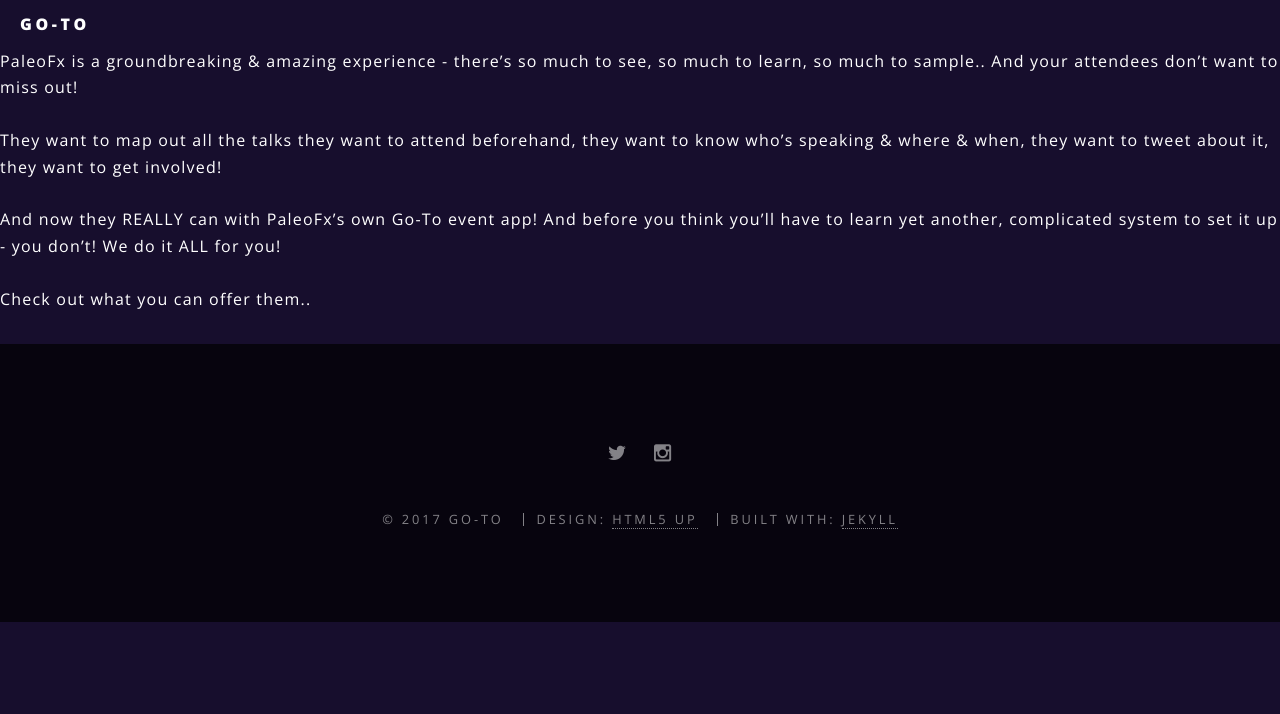
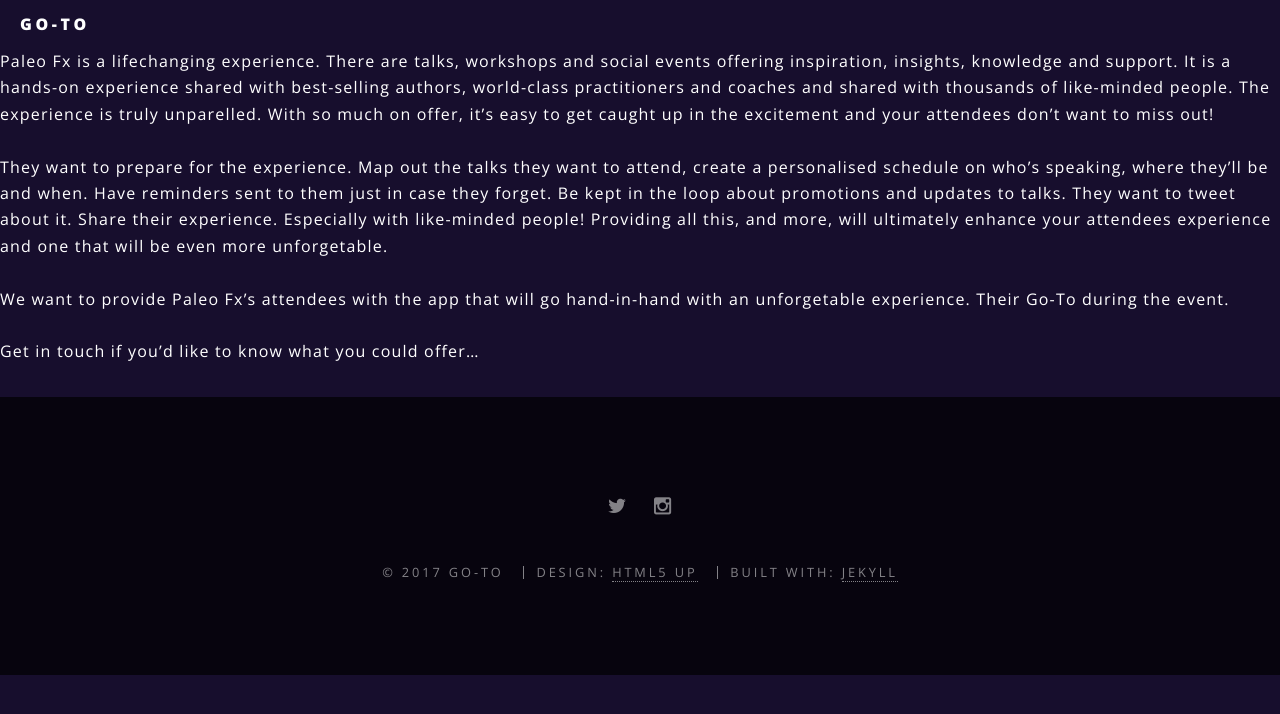
Before and after one commit to iamrobj/event_app_paleo_mag, a Jekyll site: the page built from _posts/sections/2016-06-23-main-section.markdown, in a window 1280 px wide. Shown: the top 714 px of the page. Built offline with Jekyll 4.4.1, drawn with Linux system fonts in a browser that asks for light colours; our own code applies the rules of GitHub Pages for plain Markdown files.

Commit message:
Update 2016-06-23-main-section.markdown

```diff
--- a/_posts/sections/2016-06-23-main-section.markdown
+++ b/_posts/sections/2016-06-23-main-section.markdown
@@ -5,5 +5,5 @@
 tags: [main-section]
 ---
 
-PaleoFx is a groundbreaking & amazing experience - there's so much to see, so much to learn, so much to sample..  And your attendees don't want to miss out!<br><br>
-They want to map out all the talks they want to attend beforehand, they want to know who's speaking & where & when, they want to tweet about it, they want to get involved!<br><br>And now they REALLY can with PaleoFx's own Go-To event app!  And before you think you'll have to learn yet another, complicated system to set it up - you don't!  We do it ALL for you!<br><br>Check out what you can offer them..
+Paleo Fx is a lifechanging experience. There are talks, workshops and social events offering inspiration, insights, knowledge and support. It is a hands-on experience shared with best-selling authors, world-class practitioners and coaches and shared with thousands of like-minded people. The experience is truly unparelled. With so much on offer, it's easy to get caught up in the excitement and your attendees don't want to miss out!<br><br>
+They want to prepare for the experience. Map out the talks they want to attend, create a personalised schedule on who's speaking, where they'll be and when. Have reminders sent to them just in case they forget. Be kept in the loop about promotions and updates to talks. They want to tweet about it. Share their experience. Especially with like-minded people! Providing all this, and more, will ultimately enhance your attendees experience and one that will be even more unforgetable.<br><br>We want to provide Paleo Fx's  attendees with the app that will go hand-in-hand with an unforgetable experience. Their Go-To during the event.<br><br>Get in touch if you'd like to know what you could offer...
```
